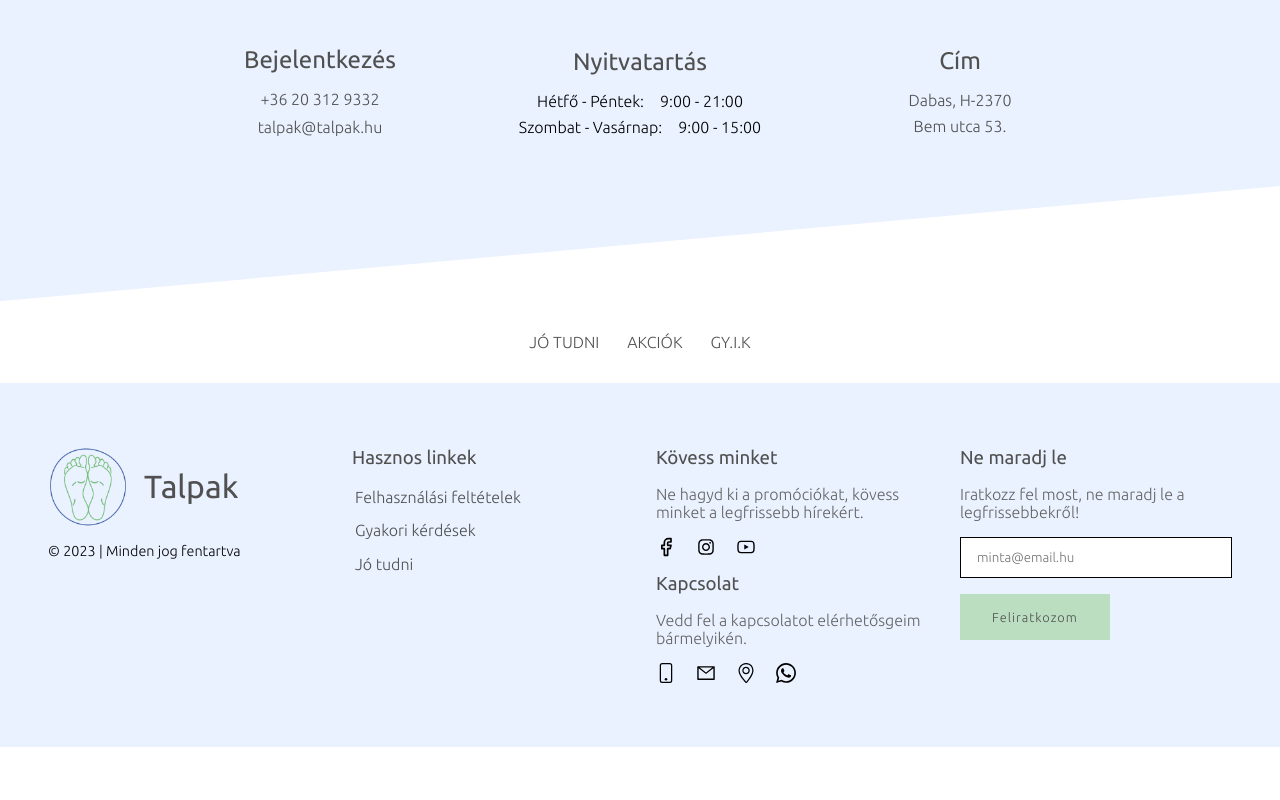
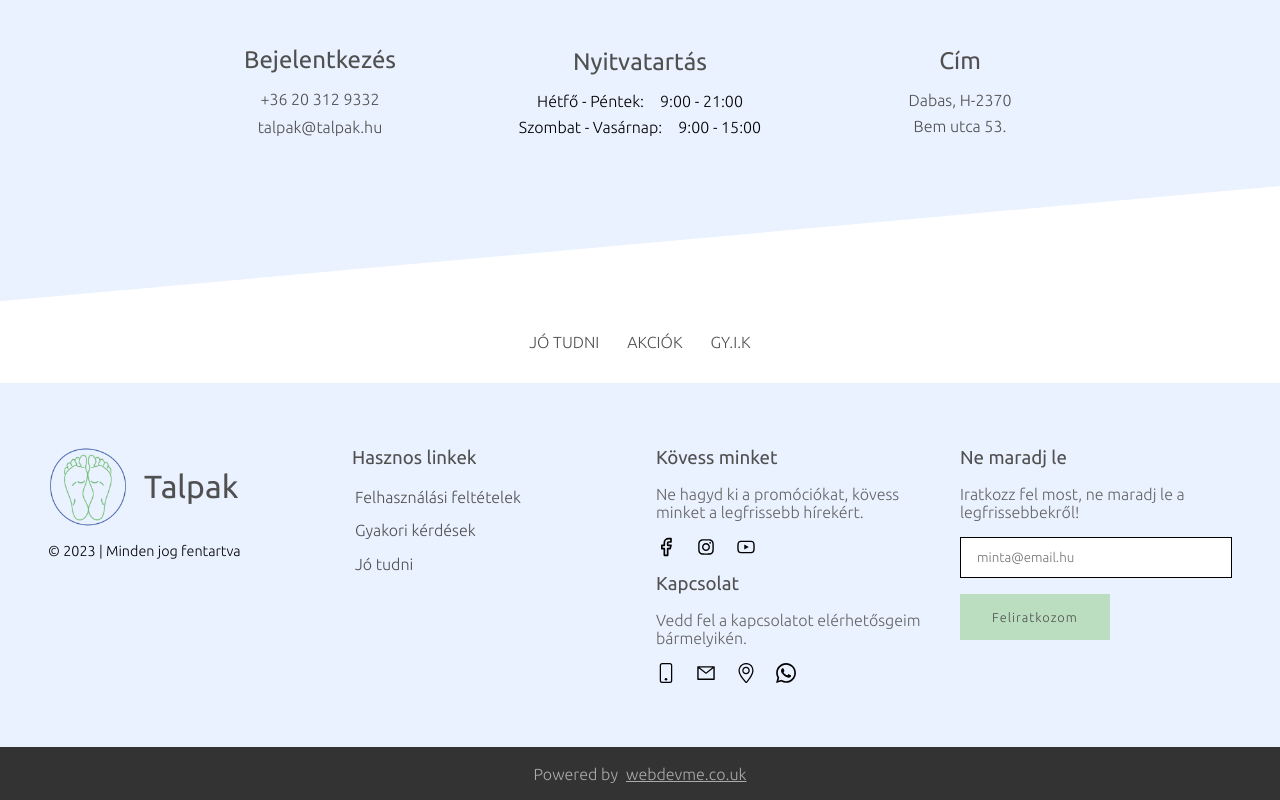
Before and after one commit to Karoly-Git/talpak, a React (Create React App) app: page / in a window 1280 px wide. Shown: the part 2159-2959 px from the top of the page. Before the commit the page ends 2906 px from the top, so only its background shows below. Built offline with nearby package versions, Linux system fonts and the light colour scheme.

Commit message:
Adding webdevme.co.uk to the footer

```diff
--- a/src/App.js
+++ b/src/App.js
@@ -31,6 +31,7 @@ import FelhasznalasiFeltetelek from './components/pages/FelhasznalasiFeltetelek'
 
 // Other Component Imports
 import ScrollToTop from './components/ScrollToTop';
+import Developer from './components/Developer';
 
 export default function App() {
   const [isStatusBoxOpen, setIsStatusBoxOpen] = useState(false);
@@ -168,6 +169,7 @@ export default function App() {
             anyFormTriggered={anyFormTriggered}
             setAnyFormTriggered={setAnyFormTriggered}
           />
+          <Developer />
         </footer>
       </div>
     </Router>
--- /dev/null
+++ b/src/components/Developer.jsx
@@ -0,0 +1,32 @@
+import React from 'react';
+
+export default function Developer() {
+    return (
+        <div style={{ backgroundColor: '#333', textAlign: 'center', padding: '1rem' }}>
+            <p>
+                <span style={{ marginRight: '0.5rem', fontSize: '1rem', color: '#AAAAAA' }}>
+                    Powered by
+                </span>
+                <a
+                    style={{
+                        color: '#AAAAAA',
+                        textDecoration: 'underline',
+                        fontSize: '1rem',
+                        transition: 'color 0.2s',
+                    }}
+                    target="_blank"
+                    rel="noopener noreferrer"
+                    href="https://www.webdevme.co.uk"
+                    onMouseEnter={(event) => {
+                        event.target.style.color = '#fff'; // Change text color to white when hovering
+                    }}
+                    onMouseLeave={(event) => {
+                        event.target.style.color = '#AAAAAA'; // Restore the original text color when not hovering
+                    }}
+                >
+                    webdevme.co.uk
+                </a>
+            </p>
+        </div>
+    );
+}
```
